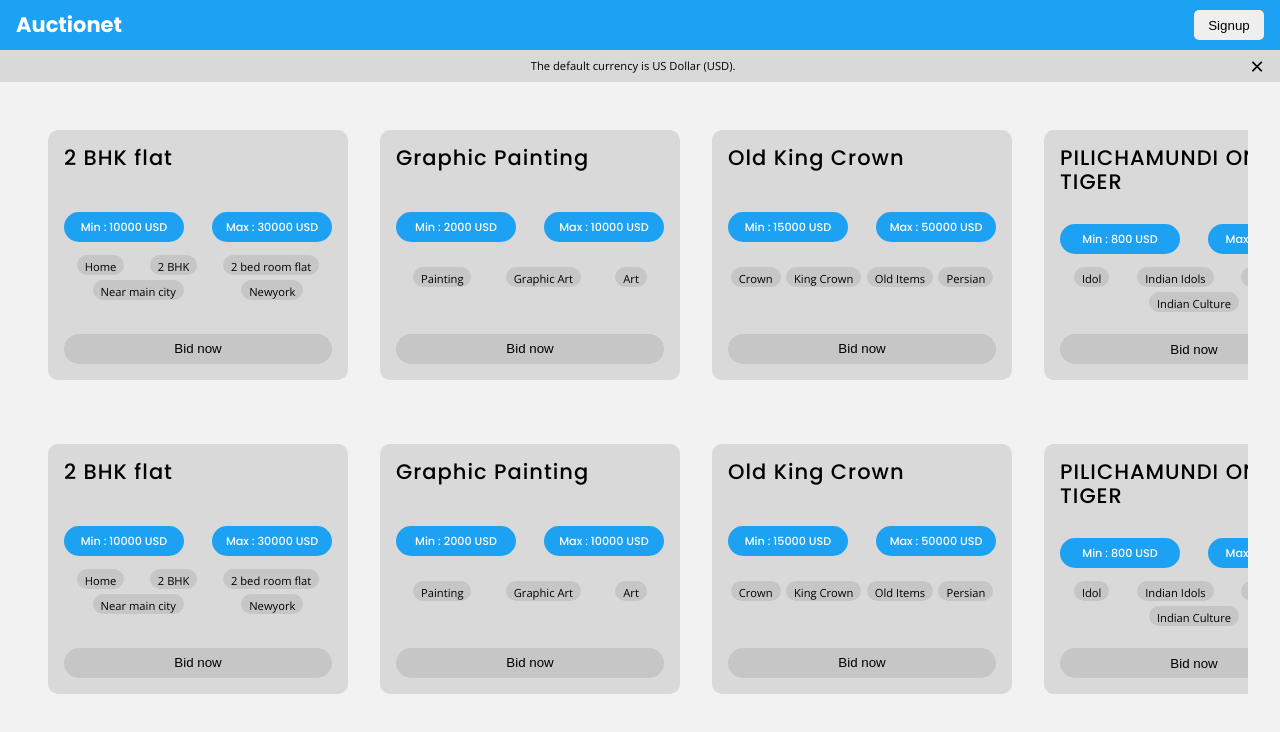
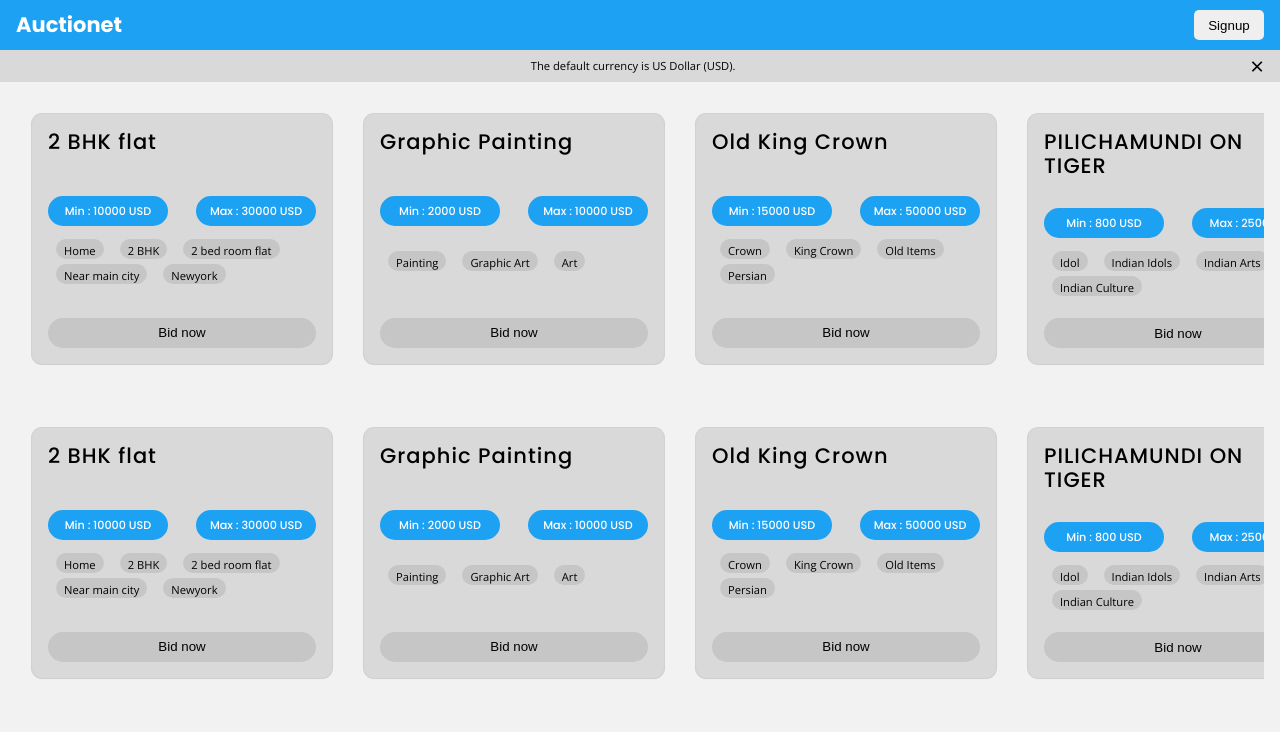
Before and after one commit to sivakumarkatari2020/auctionet-api, a plain HTML site: page public/index.html in a window 1280 px wide. Drawn offline with nearby package versions, Linux system fonts and the light colour scheme.

Commit message:
fourth changes

```diff
--- a/public/css/main.css
+++ b/public/css/main.css
@@ -130,7 +130,7 @@ a{
 .container{
     width: 100%;
     height: 100%;
-    padding: 2rem;
+    padding: 1rem;
     display: flex;
     flex-direction: column;
     justify-content: space-between;
@@ -174,6 +174,8 @@ a{
     padding: 1rem;
     border-radius: 10px;
     background-color: #d9d9d9;
+    box-shadow: rgba(0, 0, 0, 0.02) 0px 1px 3px 0px,
+                rgba(27, 31, 35, 0.15) 0px 0px 0px 1px;
     overflow: hidden;
     position: relative;
 
@@ -224,7 +226,7 @@ a{
     height: 50px;
     display: flex;
     flex-direction: row;
-    justify-content: space-around;
+    justify-content: flex-start;
     align-items: center;
     flex-wrap: wrap;
 }
@@ -232,6 +234,7 @@ a{
     font-size: .7rem;
     height: 20px;
     padding: 0 .5rem;
+    margin: 0 0.5rem;
     background-color: #c6c6c6;
     border-radius: 10px;
 }
--- a/public/scripts/bidItem.js
+++ b/public/scripts/bidItem.js
@@ -1,7 +1,10 @@
 //Here we have code for biddng an item
 
-function bidItem(){
+let bidItems = document.getElementsByClassName('card-btn');
+console.log(bidItems);
+
+function bidItemFunc(){
     console.log("clicked");
 }
 
-export default bidItem;
+export default bidItemFunc;
--- a/public/scripts/fetchList.js
+++ b/public/scripts/fetchList.js
@@ -1,6 +1,6 @@
 //script for fetching the json data from '../assets/bidList.json'
 import convertor from './convertor.js';
-import bidItem from './bidItem.js';
+import bidItemFunc from './bidItem.js';
 
 let URL = './assets/bidList.json';
 
@@ -113,7 +113,7 @@ async function template(item){
                             ${keysTemplate}
                         </div>
                     </div>
-                    <button class="card-btn card-act-btn" id="bidButton">Bid now</button>
+                    <button class="card-btn card-act-btn" id="bidButton" onclick='${()=>bidItemFunc()}'>Bid now</button>
                 </div>`
     }
 }
```
